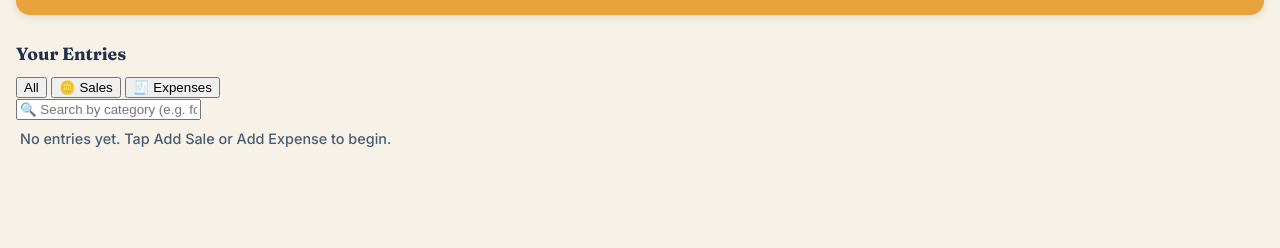
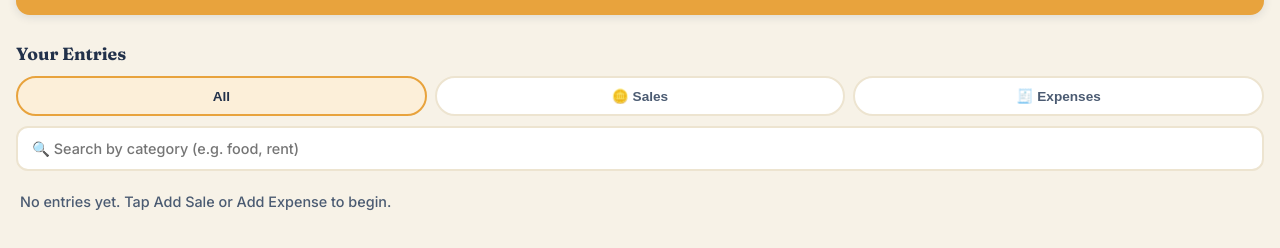
Before and after one commit to ingabire1-web/duka-buddy, a website: page public/index.html in a window 1280 px wide. Shown: the part 636-884 px from the top of the page. Drawn offline with Linux system fonts and the light colour scheme.

Commit message:
Add styles for filter and search UI elements
Added styles for filter and search components.

```diff
--- a/public/style.css
+++ b/public/style.css
@@ -238,7 +238,37 @@ main {
 .history-item .amt.expense { color: var(--rust); }
 .history-item .amt.sale { color: var(--teal); }
 .empty-note { color: var(--ink-soft); font-size: 0.9rem; padding: 10px 4px; }
-
+/* Filter + search */
+.filter-row {
+  display: flex;
+  gap: 8px;
+  margin-bottom: 10px;
+}
+.filter-btn {
+  flex: 1;
+  border: 2px solid var(--paper-dark);
+  background: white;
+  border-radius: 20px;
+  padding: 10px 6px;
+  font-weight: 700;
+  font-size: 0.85rem;
+  cursor: pointer;
+  color: var(--ink-soft);
+}
+.filter-btn.active {
+  border-color: var(--marigold);
+  background: #FCEFD9;
+  color: var(--ink);
+}
+.search-input {
+  width: 100%;
+  padding: 12px 14px;
+  border-radius: 12px;
+  border: 2px solid var(--paper-dark);
+  margin-bottom: 12px;
+  font-family: 'Inter', sans-serif;
+  font-size: 0.9rem;
+}
 /* Modal */
 .modal-overlay {
   position: fixed;
```
